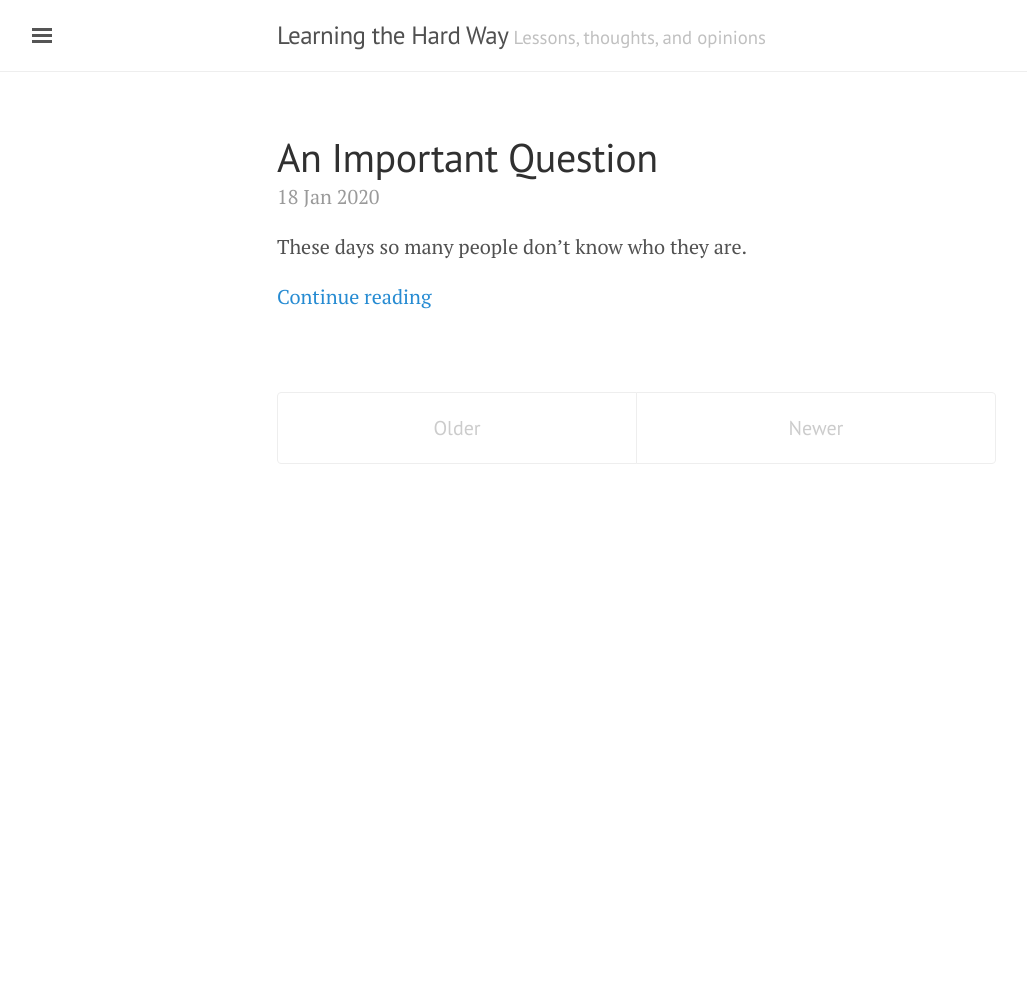
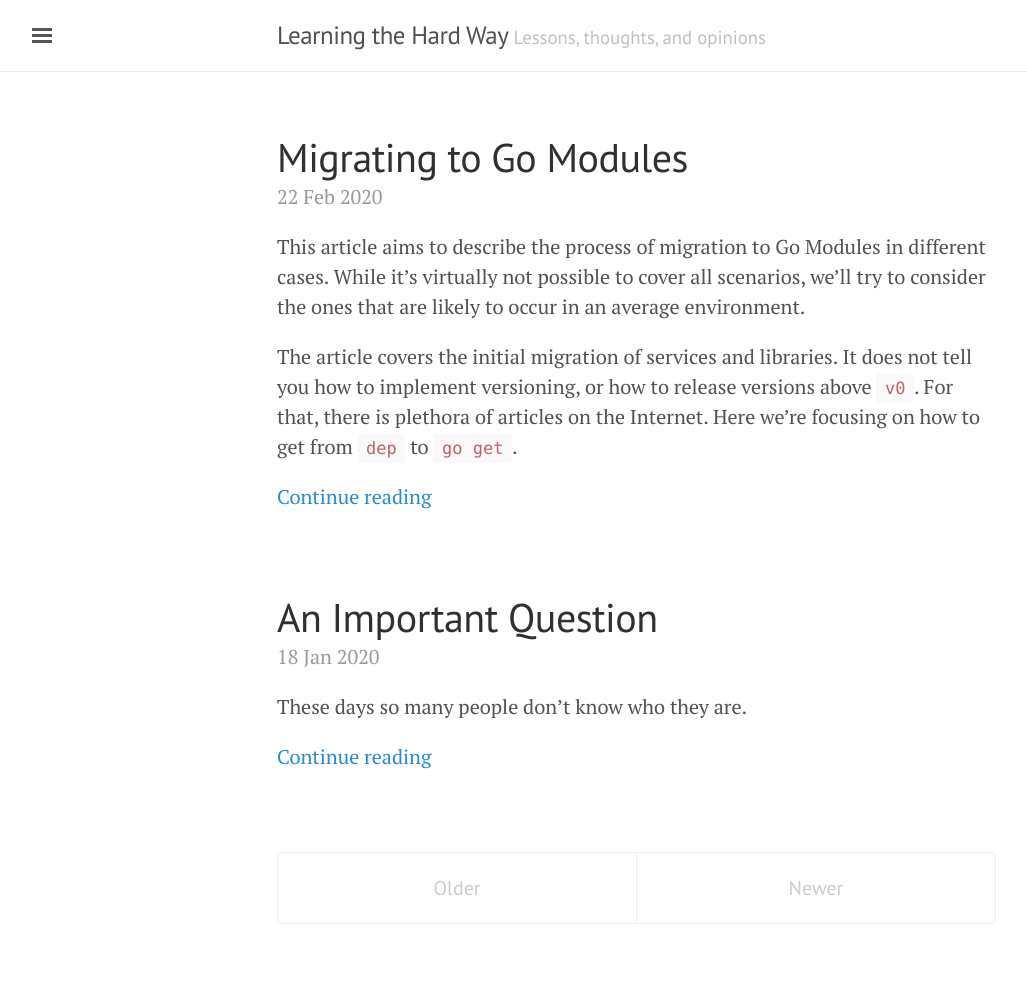
Before and after one commit to pavelbrm/pavelbrm.github.io, a Jekyll site: the page built from index.html, in a window 1280 px wide. Shown: the whole page, without its empty margins (3-1030 px from the left). Built offline with Jekyll 4.4.1, drawn with Linux system fonts in a browser that asks for light colours; the list of posts is cut into pages by our own code; before the commit the page ends 900 px from its top, so only the background shows below that; part of the change alters nothing that is shown.

````diff
--- a/_config.yml
+++ b/_config.yml
@@ -19,7 +19,7 @@ excerpt_separator: "<!--more-->"
 timezone: "UTC"
 
 version: 0.0.1
-updated_at: "11.01.2020"
+updated_at: "23.02.2020"
 
 plugins:
   - "jekyll-paginate"
--- /dev/null
+++ b/_posts/2020-02-22-migrating-to-go-modules.md
@@ -0,0 +1,212 @@
+---
+layout: post
+title: Migrating to Go Modules
+---
+
+
+This article aims to describe the process of migration to Go Modules in different cases. While it's virtually not possible to cover all scenarios, we'll try to consider the ones that are likely to occur in an average environment.
+
+The article covers the initial migration of services and libraries. It does not tell you how to implement versioning, or how to release versions above `v0`. For that, there is plethora of articles on the Internet. Here we're focusing on how to get from `dep` to `go get`.
+
+<!--more-->
+
+_The article uses a personalised communication style to ease the conversation and focus on the topic._
+
+![](/assets/library.jpg)
+
+## Why
+
+Go Modules arrived a year and a half ago with `go1.11`. It's not possible to describe the reasons behind the decision better than Rust Cox did it in his series of posts. If you haven't read them yet, it is probably worth reading. It gives you the full picture of why and how the team has arrived to that decision:
+- [The Proposal](https://blog.golang.org/versioning-proposal)
+- [The original blog post series](https://research.swtch.com/vgo)
+
+A short summary is:
+- versioned imports - support for multiple versions of a dependency;
+- minimal version selection - a stricter version selection algorithm that provides a safer way for updating dependencies
+- checksums and stricter verification for dependencies
+- improved approach to vendoring (outside of a repository)
+- overall, simplified dependency management
+- the official and standard way to work with libraries and dependencies.
+
+With the upcoming release of `go1.14`, and after having been being in use for 1.5 years, modules are officially considered [ready for production use](https://github.com/golang/go/wiki/Modules#go-111-modules).
+
+These days, more and more projects and libraries migrate to modules. While the Go team has been working hard on keeping compatibility between modules and other dependency management tools (mostly `dep`), there are cases when it's impossible for a project, which is not using modules, to use a library that does use them.
+
+On the other hand, `dep` hasn't been updated since [Jul 1st 2019](https://github.com/golang/dep/releases/tag/v0.5.4), which is a clear sign that the tool is not going to be actively maintained further.
+
+To summarise, the reasons for migrating to modules are:
+- they are _the way_ to manange dependencies in Golang
+- they simplify the dependency management workflow (mostly)
+- to use some libraries that do use modules (in some cases it's a must, read further)
+- `dep` is most likely to stay without meaningful maintenance and eventually will be sunsetted.
+
+So further in the article we assume that the decision on migration has been made. Now you need to understand how urgent is it.
+
+
+## When
+
+Go Modules guarantee backwards compatibility, in most cases. A non-modules project/library can use a module-based one, and vice-versa.
+
+There is one caveat which comes from one of the most exciting features of Go Modules. Here it is - if a dependency you're trying to add **uses Go Modules** and **is versioned**, and your project or library **is a non-modules one**, it won't work. ~~Deal with it.~~ This is true regardless of whether it's a direct or indirect dependency (unless it's vendored in an intermediary library).
+
+For example, if you try to use this package `github.com/vmihailenco/msgpack/v4/codes`, or one of your dependencies uses it, `dep` vomits something close to:
+
+```bash
+Solving failure: No versions of github.com/vmihailenco/msgpack met constraints:
+	v4.3.7: Could not introduce github.com/vmihailenco/msgpack@v4.3.7, as its subpackage github.com/vmihailenco/msgpack/v4/codes is missing. (Package is required by (root).)
+	v4.3.6: Could not introduce github.com/vmihailenco/msgpack@v4.3.6, as its subpackage github.com/vmihailenco/msgpack/v4/codes is missing. (Package is required by (root).)
+
+...skip...
+
+	master: Could not introduce github.com/vmihailenco/msgpack@master, as its subpackage github.com/vmihailenco/msgpack/v4/codes is missing. (Package is required by (root).)
+	v2: Could not introduce github.com/vmihailenco/msgpack@v2, as its subpackage github.com/vmihailenco/msgpack/v4/codes is missing. (Package is required by (root).)
+```
+
+In this case, there are two options available - reconsider the need of adding such a dependency (which you should always consider, regardless of the topic of the article), or update your project/library to support the modules.
+
+To conclude:
+- There is no urgency with migration _yet_. The Go Team starts encouraging migration for the majority of users with the release of `go1.14` (this month).
+- You must migrate to modules if one of your direct or indirect dependencies uses both modules and a versioned import path (with `V2` and above).
+
+So take your time, plan and execute depending on the load, but do not delay it for too long.
+
+If you feel like it's too hard to do the migration, just think for a while about the fact that Kubernetes, one of the largest Golang projects to date, finished their migration to modules in April 2019.
+
+Now as we agreed that it's worth migrating, and have known and planned when to do that, let's learn how to do that. The rest of the article focuses on the technical side of the topic.
+
+
+## How
+
+Alright, it's time to do some actual work.
+
+Just before we get started, here is what we need to bear in mind before, during and after the migration:
+- You may probably want to reconsider approach to vendoring.\
+While Go Modules is extremely convenient, the classic approach to vendoring has become a bit complicated. Why? Because Go Modules provides another (and I think, a better) approach to dependencies. It drastically reduces the need in vendored dependencies. And even if you do still need them, it has something to offer. If that doesn't suit your needs, then well, you'll struggle.
+- You may probably want or need to update the IDE/code editor.\
+If Goland is the IDE of choice, carry on and don't worry. If you're already on [gopls](https://github.com/golang/tools/tree/master/gopls) or [bingo](https://github.com/saibing/bingo) plus some code editor like VS Code/Vim/whatever, don't worry and move on. Otherwise, the tooling needs to be upgraded. The set of tools many of us got used to (like `gocode` and the guys) **do not support** modules, and thus - no autocompletion, go to definition and all of these convenient tools;
+- There is some chore work involved with amending any build scripts you use.
+- If you're still using Golang below `1.13`, upgrading to it is a must.\
+Make sure `go version` gives a version of `1.13.x`. Upgrading to the latest version is outside of the scope of this article.
+
+Some of the questions above will be covered later. For now, let's get started, and go from the easiest case to a more advanced one.
+
+
+### Prerequisites
+
+All of the steps below assume the prerequisites are met:
+1. Make sure to be in the directory of the project.
+2. `go version` is something like `1.13+`.
+
+During the migration process it's important to keep in mind that breaking things  while updating to a new version of a tool is, at least, undesired. So it's your responsibility to make sure that nothing is broken or degraded due to the update.
+
+All following steps will assume that you:
+- are working in a separate branch
+- will remember to update your build scripts
+- performing a thorough testing at each step of the migration.
+
+
+### Updating a Non-Vendored Library or Project
+
+The easiest and the most straightforward case out of all.
+
+To start using modules, simply do the following:
+- initialise the module with `go mod init github.com/account_name/repo_name`
+- make sure that your imports and dependency definitions match with `go mod tidy`
+- check if it works `go test -count=1 ./... -v`
+- when confirmed working, remove the `dep` files - `rm -f Gopkg.toml Gopkg.lock`
+
+
+### Updating a Vendored Library or Project AND Dropping Vendor
+
+Whether to vendor or not is discussed further in the article. This section assumes that the decision has been made to drop the support for vendoring.
+
+Technically, steps are the same as in the previous case, with an extra step to remove the `vendor` directory:
+- initialise the module with `go mod init github.com/account_name/repo_name`
+- make sure that your imports and dependency definitions match with `go mod tidy`
+- check if it works `go test -count=1 ./... -v`
+- when confirmed working, remove the `dep` files - `rm -f Gopkg.toml Gopkg.lock`
+- remove the dependencies `rm -fr ./vendor`
+
+It's your responsibility to make sure that all the dependencies are as close to the vendored by versions as possible. If it's not possible to achieve reliability and you're unsure or concerned with the change, err on the side of keeping `vendor` for a while until the problem is solved. If it's your case, read on the following section.
+
+
+### Updating a Vendored Library or Project AND Continue Vendoring
+
+While Go Modules are awesome and convenient, if vendored dependencies are left behind, they are somewhat less convenient when it comes to vendoring. But until you have decided to let them go, let's update the project to use modules, and vendoring.
+
+Initial steps are similar, the difference comes into play when we attempt to build the project.
+
+Firstly, initialise the module with `go mod init github.com/account_name/repo_name`.
+
+Secondly, you need to explicitly vendor your dependencies by `go mod vendor`. This will copy the dependencies from the module cache to the `vendor` directory.
+
+Lastly, the building process is changed. To build, run `go build -mod=vendor`. This is important, otherwise `go` ignores `vendor`.
+
+Once you've achieved some level of certainty that the build is reliable and stable, finish ~~him~~ the process with `rm -f Gopkg.toml Gopkg.lock`.
+
+
+### Updating Build Scripts
+
+For libraries/projects that don't use vendoring, besides the prerequisites, there should be nothing to change in build scripts.
+
+For projects that DO use vendoring, there might be different issues, depending on how the build process is configured, and what steps it consists of.
+
+Most common problems are:
+- `go get /some/pkg` fails or a binary cannot be found:
+    - firstly, read [the](https://blog.golang.org/using-go-modules) [docs](https://blog.golang.org/migrating-to-go-modules)
+    - and then use the `go install /some/pkg` instead to use the binary
+- builds are failing because of missing packages:
+    - set `GOFLAGS="-mod=vendor"`
+    - or add the `-mod=vendor` argument to the `go build` command wherever it's used in the scripts
+    - DO NOT add `export GOFLAGS="-mod=vendor"` to your local bash profile, unless ALL of the projects you work with use vendoring.
+
+Once everything works as expected, and has been tested well, we are done with migrating to modules. It's time to see how to add a dependency.
+
+
+### Adding Dependencies
+
+As with building, for non-vendored libraries and projects, adding a package is easy:
+- if you're IDE/code editor is properly set up, it's enough to just add it to imports
+- otherwise, add a package to imports first
+- and `go get /path/to/package`
+- check with `go build` if it works.
+
+
+With vendored services there's a little more work involved:
+- import the dependency
+- `go get /the/dependency`
+- **and then vendor it explicitly by** `go mod vendor`
+- and then build with `go build -mod=vendor` to see if it works
+
+Without explicitly vendoring the dependency, it won't be added to the `vendor` directory, causing errors when building and testing.
+
+
+### Thoughts on Vendoring
+
+Personally I think vendoring should not be in use with the introduction of modules. Mostly because modules solve the problem of keeping builds reproducible.
+
+Some developers are concerned with potential lost of a dependency if it has been abandoned or deprecated. Well, in that case there are a few solutions to the problem available:
+- either do not use the library which looks like to be sunsetted soon
+- or consider forking it
+- or consider alternatives.
+
+Also, general common sense and cautious when introducing a new dependency are good to apply. I usually evaluate a library before introducing it to a codebase. Pay special attention to:
+- the quality of code
+- the behaviour of the library (be suspicious of selfish libraries which silently `panic` or, even worse, do `os.Exit(1)` or `log.Fatal` under the hood)
+- possible issues
+- recent activity
+- the core developer.
+
+If you do see the need in a sort of vendoring, then it is worth considering using a Go Module Proxy. You may need to vendor dependencies through a proxy in a company. This is worth a separate discussion, but a rough and high-level idea/approach may sound like this:
+- have a proxy close to your CI environment, so the pipeline saves some time on downloading dependencies
+- have a proxy close to your office, so developers don't waste time on waiting for download to  complete.
+
+---
+
+That's it. If you've made this far, thank you for your attention, and my hopes that this has been useful for you.
+
+**Happy coding!**
+
+---
+
+<a href="{{ site.baseurl }}/">Head back home</a>
````
Also changed, not shown: assets/library.jpg (added).
